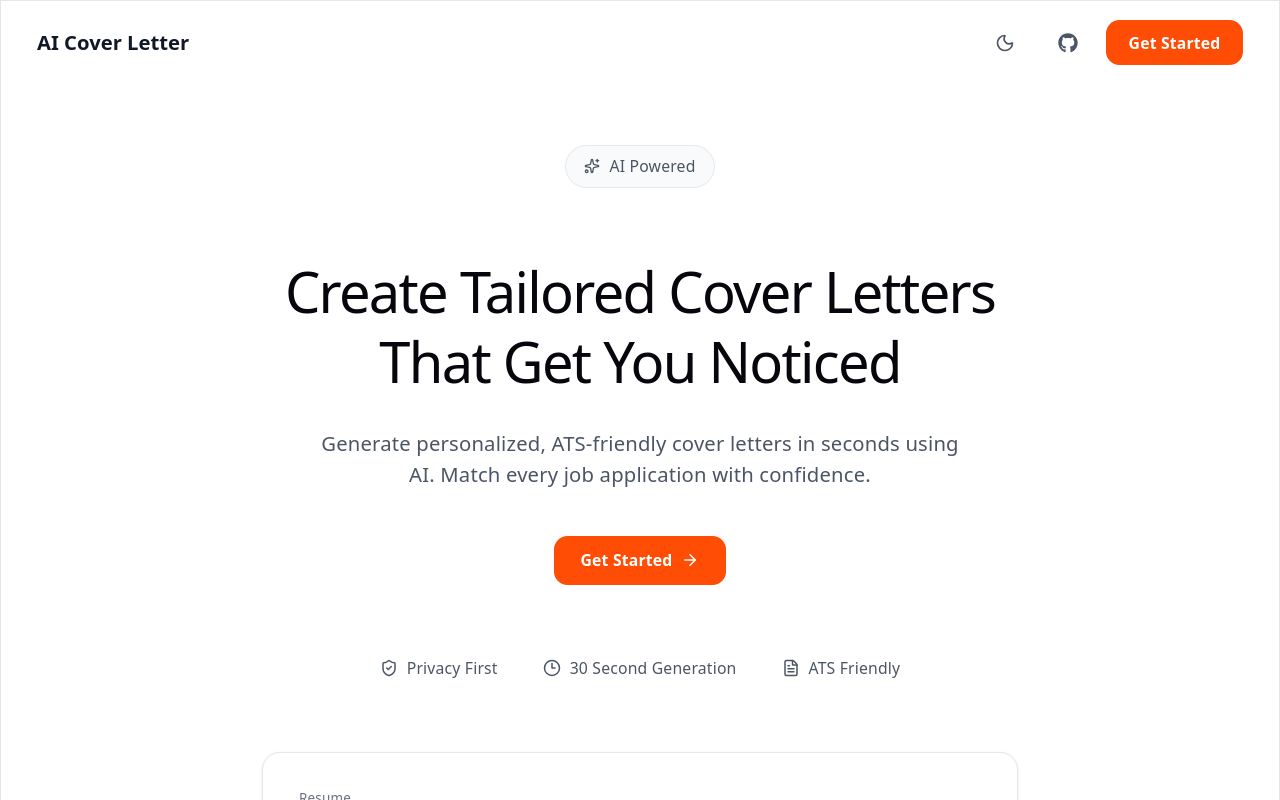
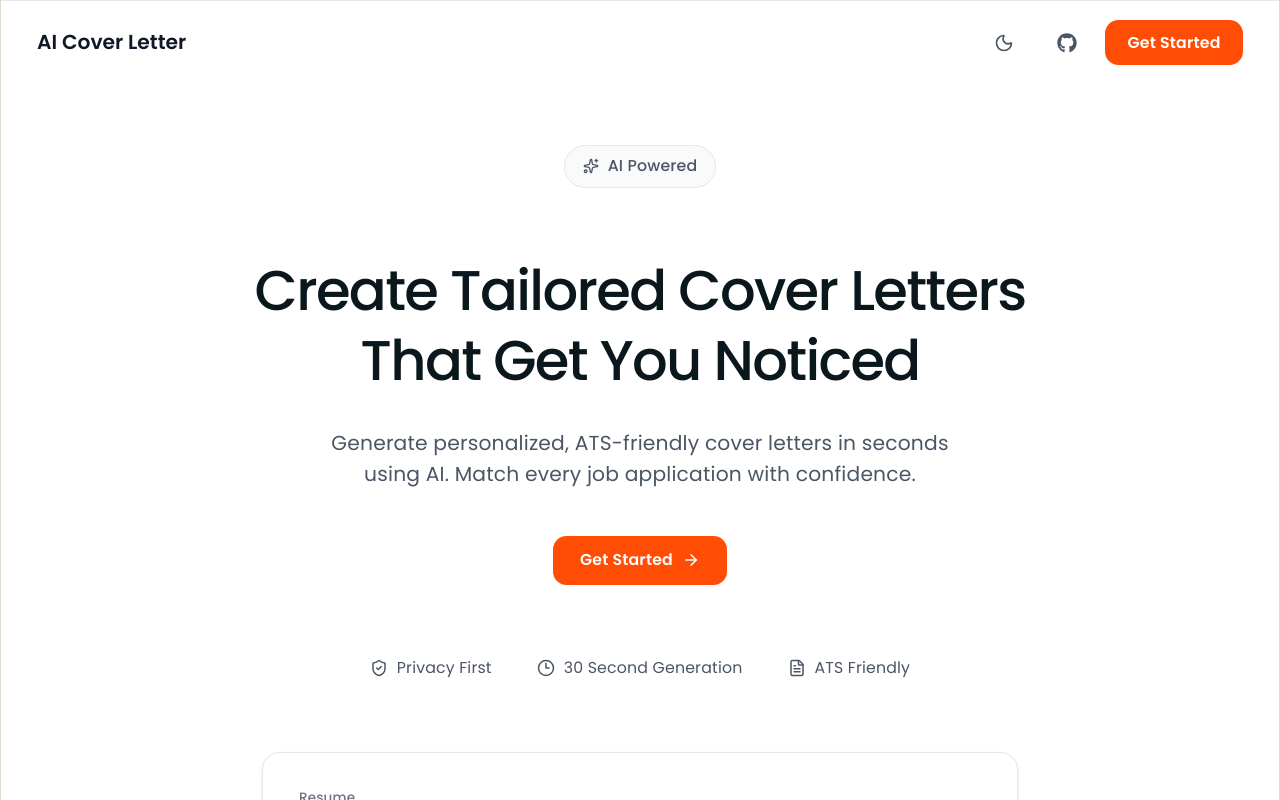
Before and after one commit to ArshanShaikh87/AICLRM-Tool, a React (Vite) app in the folder AICLRM-Tool/: page / in a window 1280 px wide. Shown: the top 800 px of the page. Built offline with nearby package versions, Linux system fonts and the light colour scheme.

Commit message:
recreating frontend begin

```diff
--- a/AICLRM-Tool/index.html
+++ b/AICLRM-Tool/index.html
@@ -4,6 +4,12 @@
     <meta charset="UTF-8" />
     <link rel="icon" type="image/svg+xml" href="/favicon.svg" />
     <meta name="viewport" content="width=device-width, initial-scale=1.0" />
+    <link rel="preconnect" href="https://fonts.googleapis.com" />
+    <link rel="preconnect" href="https://fonts.gstatic.com" crossorigin />
+    <link
+      href="https://fonts.googleapis.com/css2?family=Poppins:wght@400;500;600;700&display=swap"
+      rel="stylesheet"
+    />
     <title>aiclrmtool</title>
   </head>
   <body>
--- a/AICLRM-Tool/src/components/Button.jsx
+++ b/AICLRM-Tool/src/components/Button.jsx
@@ -20,15 +20,13 @@ function Button({
 
   const variantClasses = {
     primary:
-      'bg-purple-500 text-white hover:bg-purple-600 focus-visible:ring-purple-400 ' +
-      'disabled:hover:bg-purple-500',
+      'bg-accent text-accent-text hover:opacity-90 focus-visible:ring-accent ' +
+      'disabled:hover:opacity-100',
     secondary:
-      'bg-purple-100 text-purple-900 hover:bg-purple-200 focus-visible:ring-purple-400 ' +
-      'dark:bg-purple-500/15 dark:text-purple-100 dark:hover:bg-purple-500/25 ' +
-      'disabled:hover:bg-purple-100 dark:disabled:hover:bg-purple-500/15',
+      'bg-secondary text-secondary-text hover:opacity-90 focus-visible:ring-secondary ' +
+      'disabled:hover:opacity-100',
     outline:
-      'bg-transparent text-gray-900 border-2 border-gray-200 hover:bg-gray-50 focus-visible:ring-gray-400 ' +
-      'dark:text-gray-100 dark:border-gray-700 dark:hover:bg-gray-800 ' +
+      'bg-transparent text-text border-2 border-border hover:bg-surface focus-visible:ring-accent ' +
       'disabled:hover:bg-transparent',
     danger:
       'bg-red-600 text-white hover:bg-red-700 focus-visible:ring-red-400 ' +
--- a/AICLRM-Tool/src/components/landing/Navbar.jsx
+++ b/AICLRM-Tool/src/components/landing/Navbar.jsx
@@ -3,79 +3,53 @@ import { Moon, Sun, Menu, X } from 'lucide-react'
 import { FaGithub } from 'react-icons/fa'
 import Container from './Container'
 
-const GITHUB_URL = 'https://github.com/'
+function getInitialTheme() {
+  const stored = localStorage.getItem('theme')
+  if (stored === 'dark' || stored === 'light') {
+    return stored
+  }
 
-const iconButtonClass =
-  'flex h-11 w-11 items-center justify-center rounded-xl text-gray-600 transition-colors duration-200 hover:bg-gray-100 focus-visible:outline-none focus-visible:ring-2 focus-visible:ring-[#ff4d05] dark:text-gray-400 dark:hover:bg-gray-900'
+  const prefersDark = window.matchMedia('(prefers-color-scheme: dark)').matches
+  return prefersDark ? 'dark' : 'light'
+}
 
 function Navbar() {
   const [isScrolled, setIsScrolled] = useState(false)
-  const [isDark, setIsDark] = useState(false)
+  const [theme, setTheme] = useState(getInitialTheme)
   const [isMobileMenuOpen, setIsMobileMenuOpen] = useState(false)
+
   useEffect(() => {
-  if (isDark) {
-    document.documentElement.classList.add('dark')
-  } else {
-    document.documentElement.classList.remove('dark')
-  }
-}, [isDark])
+    document.documentElement.classList.toggle('dark', theme === 'dark')
+    localStorage.setItem('theme', theme)
+  }, [theme])
 
   useEffect(() => {
     const handleScroll = () => {
-      const shouldBeScrolled = window.scrollY > 20
-
-      setIsScrolled((prev) => {
-        if (prev !== shouldBeScrolled) {
-          return shouldBeScrolled
-        }
-        return prev
-      })
+      setIsScrolled(window.scrollY > 20)
     }
 
-
-    handleScroll()
-
     window.addEventListener('scroll', handleScroll)
-
-    return () => {
-      window.removeEventListener('scroll', handleScroll)
-    }
+    return () => window.removeEventListener('scroll', handleScroll)
   }, [])
 
   const scrollToTop = () => {
-    window.scrollTo({
-      top: 0,
-      behavior: 'smooth',
-    })
-
-    setIsMobileMenuOpen(false)
+    window.scrollTo({ top: 0, behavior: 'smooth' })
   }
 
   const scrollToGenerator = () => {
-    document.getElementById('generator')?.scrollIntoView({
-      behavior: 'smooth',
-    })
-
+    document.getElementById('generator')?.scrollIntoView({ behavior: 'smooth' })
     setIsMobileMenuOpen(false)
   }
 
   const toggleTheme = () => {
-  setIsDark((prev) => {
-    const next = !prev
-
-    if (next) {
-      document.documentElement.classList.add('dark')
-    } else {
-      document.documentElement.classList.remove('dark')
-    }
-
-    return next
-  })
+    setTheme((prev) => (prev === 'dark' ? 'light' : 'dark'))
   }
 
   const toggleMobileMenu = () => {
     setIsMobileMenuOpen((prev) => !prev)
   }
+
+  const isDark = theme === 'dark'
 
   return (
     <nav
@@ -87,34 +61,32 @@ const toggleTheme = () => {
       }`}
     >
       <Container className="flex items-center justify-between py-4">
-        {/* Left */}
-        <div className="flex items-center">
         <button
           type="button"
           onClick={scrollToTop}
-            className="cursor-pointer text-lg font-semibold tracking-normal text-gray-900 transition-colors hover:text-[#ff4d05] focus-visible:outline-none focus-visible:ring-2 focus-visible:ring-[#ff4d05] dark:text-gray-100"
+          className="cursor-pointer text-lg font-semibold tracking-normal text-gray-900 dark:text-gray-100"
         >
           AI Cover Letter
         </button>
-        </div>
 
-        {/* Right Desktop */}
+        <div className="flex-1" />
+
         <div className="hidden items-center gap-3 md:flex">
           <button
             type="button"
             onClick={toggleTheme}
             aria-label="Toggle theme"
-            className={iconButtonClass}
+            className="flex h-11 w-11 items-center justify-center rounded-xl text-gray-600 transition-colors duration-200 hover:bg-gray-100 focus-visible:outline-none focus-visible:ring-2 focus-visible:ring-[#ff4d05] dark:text-gray-400 dark:hover:bg-gray-900"
           >
             {isDark ? <Sun size={20} /> : <Moon size={20} />}
           </button>
 
           <a
-            href={GITHUB_URL}
+            href="https://github.com/"
             target="_blank"
             rel="noopener noreferrer"
             aria-label="GitHub"
-            className={iconButtonClass}
+            className="flex h-11 w-11 items-center justify-center rounded-xl text-gray-600 transition-colors duration-200 hover:bg-gray-100 focus-visible:outline-none focus-visible:ring-2 focus-visible:ring-[#ff4d05] dark:text-gray-400 dark:hover:bg-gray-900"
           >
             <FaGithub size={20} />
           </a>
@@ -128,13 +100,12 @@ const toggleTheme = () => {
           </button>
         </div>
 
-        {/* Right Mobile */}
         <div className="flex items-center gap-2 md:hidden">
           <button
             type="button"
             onClick={toggleTheme}
             aria-label="Toggle theme"
-            className={iconButtonClass}
+            className="flex h-11 w-11 items-center justify-center rounded-xl text-gray-600 transition-colors duration-200 hover:bg-gray-100 focus-visible:outline-none focus-visible:ring-2 focus-visible:ring-[#ff4d05] dark:text-gray-400 dark:hover:bg-gray-900"
           >
             {isDark ? <Sun size={20} /> : <Moon size={20} />}
           </button>
@@ -142,8 +113,8 @@ const toggleTheme = () => {
           <button
             type="button"
             onClick={toggleMobileMenu}
-            aria-label="Toggle mobile menu"
-            className={iconButtonClass}
+            aria-label="Mobile menu"
+            className="flex h-11 w-11 items-center justify-center rounded-xl text-gray-600 transition-colors duration-200 hover:bg-gray-100 focus-visible:outline-none focus-visible:ring-2 focus-visible:ring-[#ff4d05] dark:text-gray-400 dark:hover:bg-gray-900"
           >
             {isMobileMenuOpen ? <X size={20} /> : <Menu size={20} />}
           </button>
@@ -151,17 +122,17 @@ const toggleTheme = () => {
       </Container>
 
       {isMobileMenuOpen && (
-        <div className="border-t border-gray-200 bg-white/80 shadow-sm backdrop-blur-md dark:border-gray-800 dark:bg-black/80 md:hidden">
+        <div className="border-t border-gray-200 bg-white/80 shadow-sm backdrop-blur-md transition-all duration-300 dark:border-gray-800 dark:bg-black/80 md:hidden">
           <Container className="flex flex-col gap-3 py-4">
             <a
-              href={GITHUB_URL}
+              href="https://github.com/"
               target="_blank"
               rel="noopener noreferrer"
               aria-label="GitHub"
-              className="flex h-11 items-center gap-3 rounded-xl px-3 text-sm font-medium text-gray-600 transition-colors duration-200 hover:bg-gray-100 focus-visible:outline-none focus-visible:ring-2 focus-visible:ring-[#ff4d05] dark:text-gray-400 dark:hover:bg-gray-900"
+              className="flex h-11 items-center gap-2 rounded-xl px-3 text-sm font-medium text-gray-600 transition-colors duration-200 hover:bg-gray-100 focus-visible:outline-none focus-visible:ring-2 focus-visible:ring-[#ff4d05] dark:text-gray-400 dark:hover:bg-gray-900"
             >
               <FaGithub size={20} />
-              <span>GitHub</span>
+              GitHub
             </a>
 
             <button
--- a/AICLRM-Tool/src/index.css
+++ b/AICLRM-Tool/src/index.css
@@ -3,20 +3,26 @@
 @custom-variant dark (&:where(.dark, .dark *));
 
 :root {
-  --text: #6b6375;
-  --text-h: #08060d;
-  --bg: #fff;
-  --border: #e5e4e7;
-  --code-bg: #f4f3ec;
-  --accent: #aa3bff;
-  --accent-bg: rgba(170, 59, 255, 0.1);
-  --accent-border: rgba(170, 59, 255, 0.5);
-  --social-bg: rgba(244, 243, 236, 0.5);
-  --shadow:
-    rgba(0, 0, 0, 0.1) 0 10px 15px -3px, rgba(0, 0, 0, 0.05) 0 4px 6px -2px;
+  --onyx: rgb(10, 23, 29);
+  --wheat: rgb(255, 246, 233);
+  --oceanic: rgb(0, 63, 71);
+  --nectarine: rgb(255, 189, 118);
+  --white: rgb(255, 255, 255);
 
-  --sans: system-ui, 'Segoe UI', Roboto, sans-serif;
-  --heading: system-ui, 'Segoe UI', Roboto, sans-serif;
+  /* LIGHT MODE mapping */
+  --bg: var(--wheat);
+  --surface: var(--white);
+  --text: var(--onyx);
+  --text-soft: rgba(10, 23, 29, 0.65);
+  --accent: var(--nectarine);
+  --accent-text: var(--onyx);
+  --secondary: var(--oceanic);
+  --secondary-text: var(--wheat);
+  --border: rgba(10, 23, 29, 0.12);
+  --shadow: rgba(10, 23, 29, 0.1);
+
+  --sans: 'Poppins', system-ui, sans-serif;
+  --heading: 'Poppins', system-ui, sans-serif;
   --mono: ui-monospace, Consolas, monospace;
 
   font: 18px/145% var(--sans);
@@ -34,24 +40,34 @@
   }
 }
 
-@media (prefers-color-scheme: dark) {
-  :root {
-    --text: #9ca3af;
-    --text-h: #f3f4f6;
-    --bg: #16171d;
-    --border: #2e303a;
-    --code-bg: #1f2028;
-    --accent: #c084fc;
-    --accent-bg: rgba(192, 132, 252, 0.15);
-    --accent-border: rgba(192, 132, 252, 0.5);
-    --social-bg: rgba(47, 48, 58, 0.5);
-    --shadow:
-      rgba(0, 0, 0, 0.4) 0 10px 15px -3px, rgba(0, 0, 0, 0.25) 0 4px 6px -2px;
-  }
+html.dark {
+  /* DARK MODE mapping */
+  --bg: var(--onyx);
+  --surface: rgb(18, 36, 44);
+  --text: var(--wheat);
+  --text-soft: rgba(255, 246, 233, 0.65);
+  --accent: var(--nectarine);
+  --accent-text: var(--onyx);
+  --secondary: var(--oceanic);
+  --secondary-text: var(--wheat);
+  --border: rgba(255, 246, 233, 0.12);
+  --shadow: rgba(0, 0, 0, 0.45);
+}
 
-  #social .button-icon {
-    filter: invert(1) brightness(2);
-  }
+@theme {
+  --color-bg: var(--bg);
+  --color-surface: var(--surface);
+  --color-text: var(--text);
+  --color-text-soft: var(--text-soft);
+  --color-accent: var(--accent);
+  --color-accent-text: var(--accent-text);
+  --color-secondary: var(--secondary);
+  --color-secondary-text: var(--secondary-text);
+  --color-border: var(--border);
+
+  --font-sans: var(--sans);
+  --font-heading: var(--heading);
+  --font-mono: var(--mono);
 }
 
 body {
@@ -74,7 +90,7 @@ h1,
 h2 {
   font-family: var(--heading);
   font-weight: 500;
-  color: var(--text-h);
+  color: var(--text);
 }
 
 h1 {
@@ -99,17 +115,13 @@ p {
   margin: 0;
 }
 
-code,
-.counter {
+code {
   font-family: var(--mono);
   display: inline-flex;
   border-radius: 4px;
-  color: var(--text-h);
-}
-
-code {
+  color: var(--text);
   font-size: 15px;
   line-height: 135%;
   padding: 4px 8px;
-  background: var(--code-bg);
+  background: var(--surface);
 }
```
Lines whose indentation alone changed are shown as unchanged.
